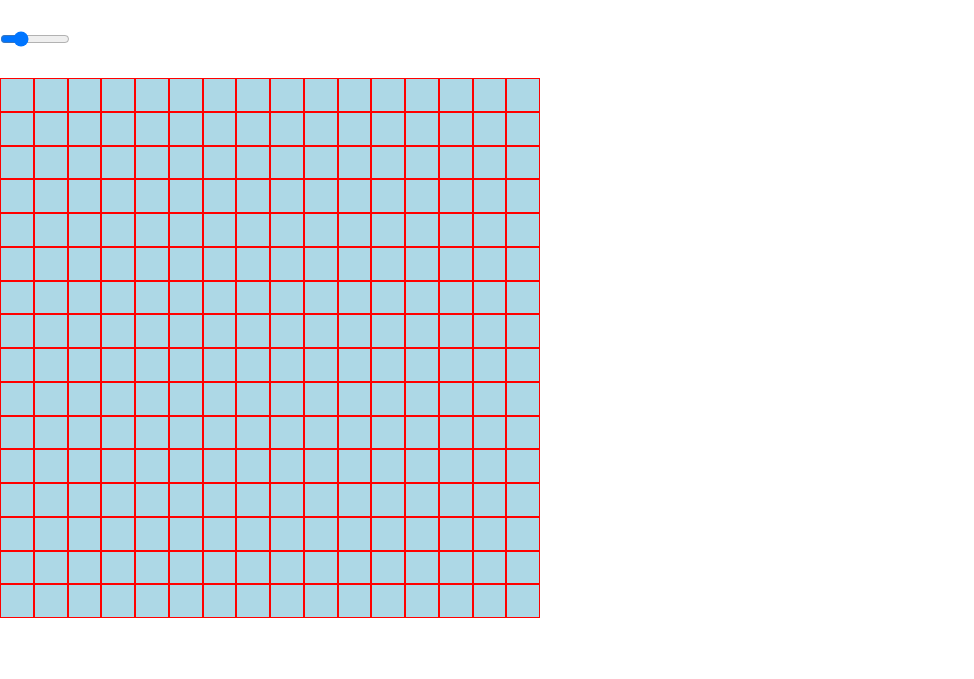
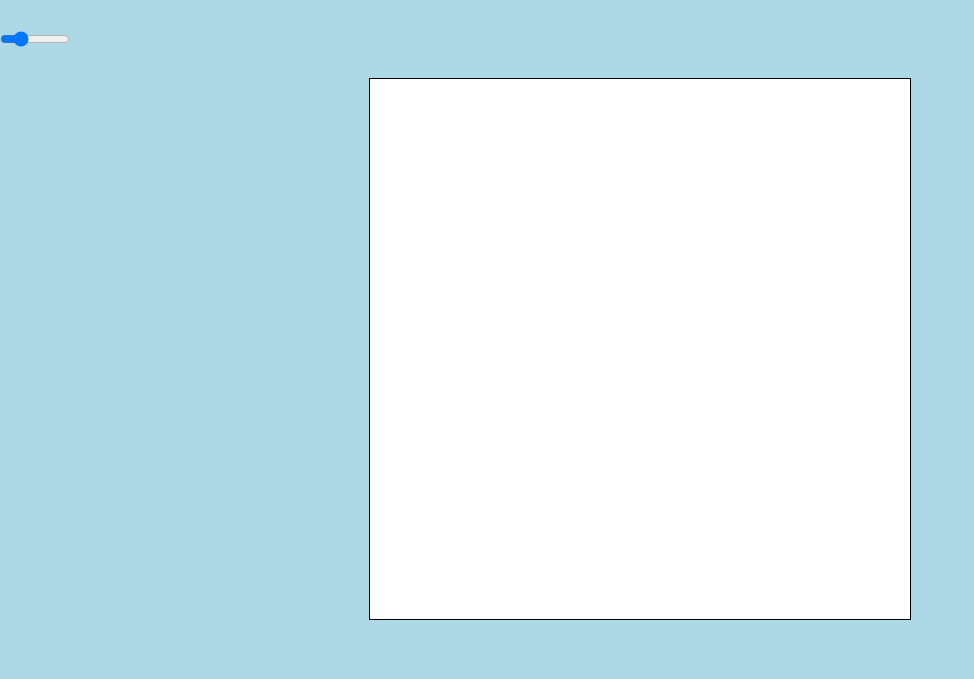
Before and after one commit to AzuuA/Etch-a-Sketch, a plain HTML site: page index.html in a window 1280 px wide. Shown: the part 121-800 px from the top of the page, without its empty margins (0-974 px from the left). Drawn offline with Linux system fonts and the light colour scheme.

Commit message:
Finish JS

```diff
--- a/script.js
+++ b/script.js
@@ -48,9 +48,10 @@ function updateGrid(){
     const valor = parseInt(size.value);
     grid.innerHTML='';
     for (let i = 0; i < valor*valor; i++) {
-        const cell=document.createElement('div');
-        grid.appendChild(cell)
-        cell.classList.add('grid-cell');
+      const cell=document.createElement('div');
+      grid.appendChild(cell)
+
+      cell.classList.add('grid-cell');
     }
     const cellSize = 540 / valor;
     grid.style.gridTemplateColumns = `repeat(${valor}, ${cellSize}px)`;
@@ -73,12 +74,15 @@ cell.style.userSelect = 'none';
       cell.addEventListener('mouseup',()=>{
         isMove=false
       })
+      clear.addEventListener('click',()=>{
+        cell.style.backgroundColor = 'white';
+
+      })
     });
     grid.addEventListener('mouseleave', () => {
       isMove = false;
     });
   }
 
-
 size.addEventListener('input', updateGrid);
 updateGrid()
--- a/stye.css
+++ b/stye.css
@@ -4,21 +4,23 @@
 }
 body{
   height: 100vh;
+  background-color: lightblue;
 
 }
 .grid{
   display: grid;
   grid-template-columns: repeat(1, 1fr);
   height: 10%;
-  width: 170px;
+  width: 540px;
+border: 1px solid black;
+margin: auto;
 }
 input{
   height: 70px;
   width: 70px;
 }
 .grid-cell{
-  background-color: lightblue;
-  border: 1px solid red;
+  background-color: white;
   padding: 4px;
 
 }
```
